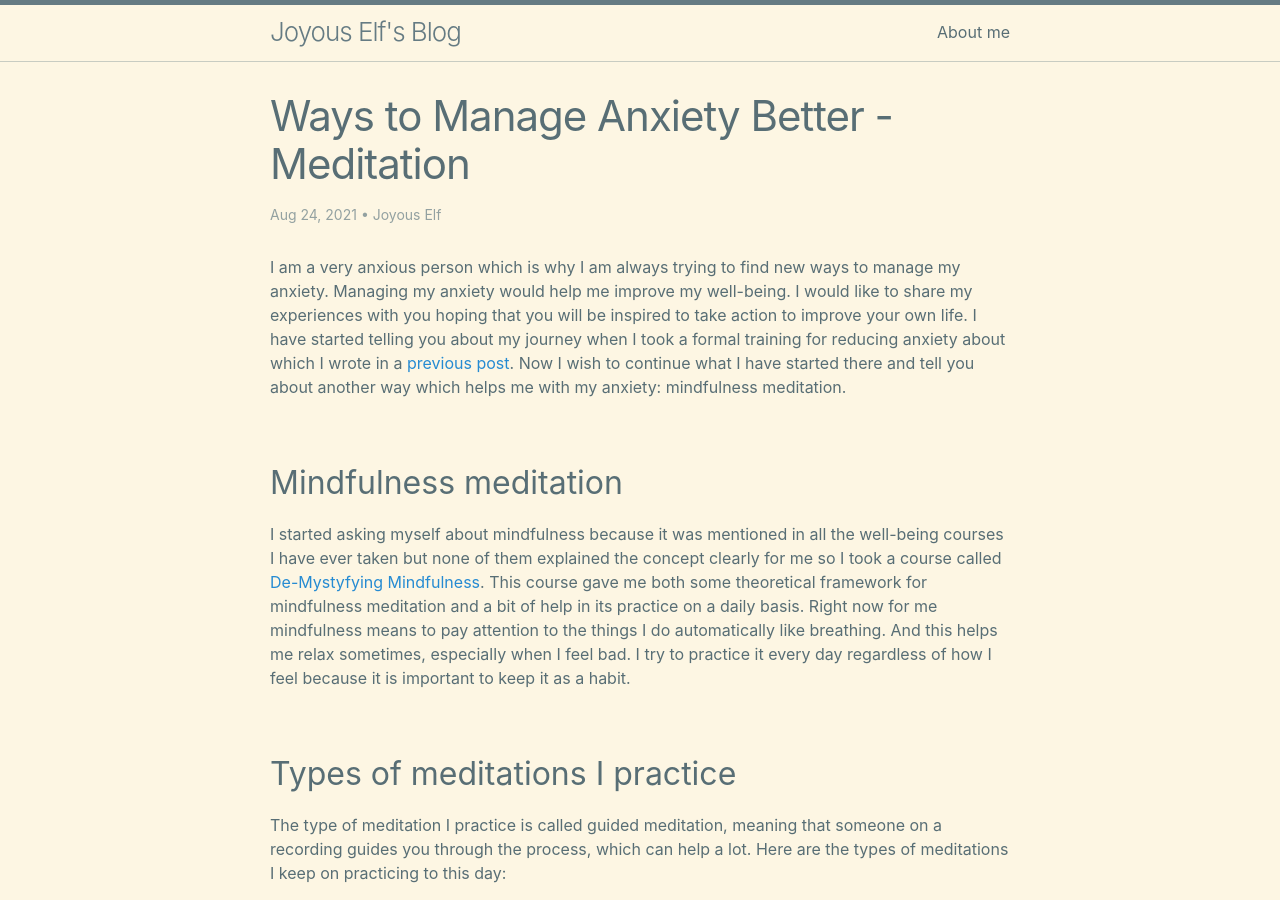
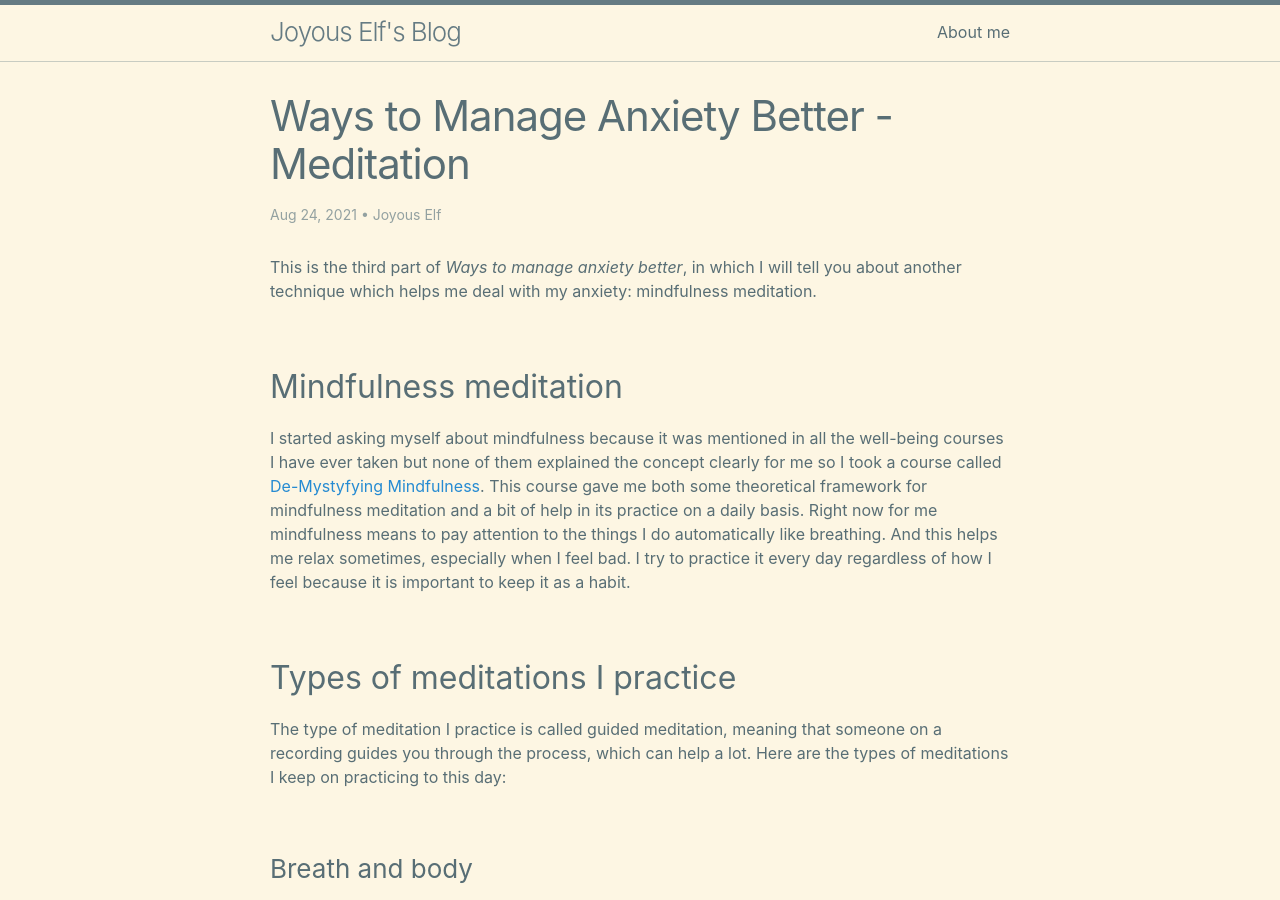
Before and after one commit to joyous-elf/my-blog, a Jekyll site: the page built from _posts/2021-08-24-ways-to-manage-anxiety-better-meditation.md, in a window 1280 px wide and 900 px high. Built offline with Jekyll 4.4.1, drawn with Linux system fonts in a browser that asks for light colours.

Commit message:
edit first paragraph

```diff
--- a/_posts/2021-08-24-ways-to-manage-anxiety-better-meditation.md
+++ b/_posts/2021-08-24-ways-to-manage-anxiety-better-meditation.md
@@ -4,7 +4,7 @@ title: Ways to Manage Anxiety Better - Meditation
 author: Joyous Elf
 category: Personal Experiences
 ---
-I am a very anxious person which is why I am always trying to find new ways to manage my anxiety. Managing my anxiety would help me improve my well-being. I would like to share my experiences with you hoping that you will be inspired to take action to improve your own life. I have started telling you about my journey when I took a formal training for reducing anxiety about which I wrote in a [previous post](https://joyous-elf.github.io/my-blog/personal%20experiences/2021/05/10/ways-to-manage-anxiety-better-formal-training.html). Now I wish to continue what I have started there and tell you about another way which helps me with my anxiety: mindfulness meditation.
+This is the third part of _Ways to manage anxiety better_, in which I will tell you about another technique which helps me deal with my anxiety: mindfulness meditation.
 
 ## Mindfulness meditation
 
```
